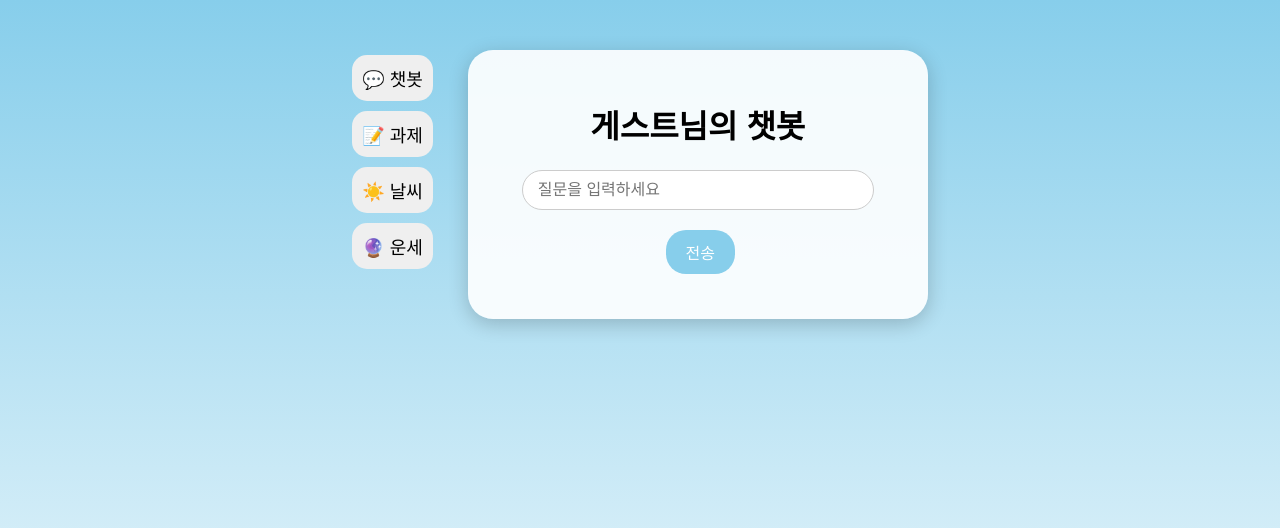
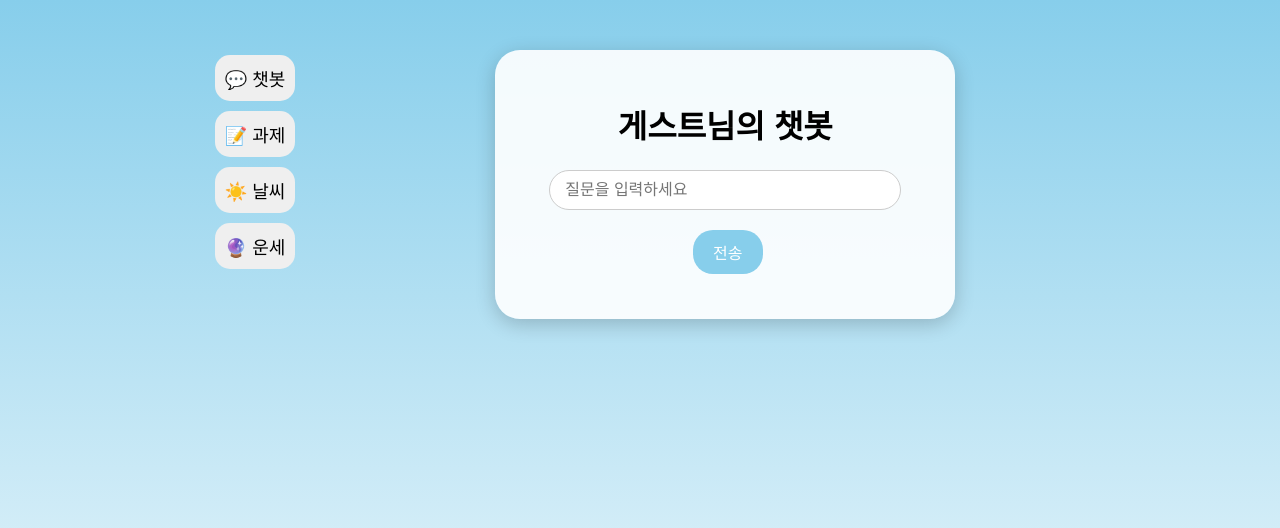
Before and after one commit to hansj8267/basic-chatbot, a Flask app: page /chat in a window 1280 px wide. Shown: the top 528 px of the page. Run offline with Flask 3, Linux system fonts and the light colour scheme; data that the repository does not hold is empty.

Commit message:
Update style.css

```diff
--- a/static/style.css
+++ b/static/style.css
@@ -17,7 +17,7 @@ body {
 .sidebar {
   display: flex;
   flex-direction: column;
-  margin-right: 35px;
+  margin-right: 100px;
 }
 .sidebar button {
   margin: 5px 0;
@@ -26,6 +26,7 @@ body {
   border: none;
   cursor: pointer;
   font-size: 18px;
+  margin-right: 100px;
 }
 
 /* 챗봇 컨테이너 */
@@ -36,6 +37,7 @@ body {
   width: 400px;
   box-shadow: 0 5px 20px rgba(0,0,0,0.2);
   text-align: center;
+  margin-right: 110px;
 }
 
 .hidden { display: none; }
```
